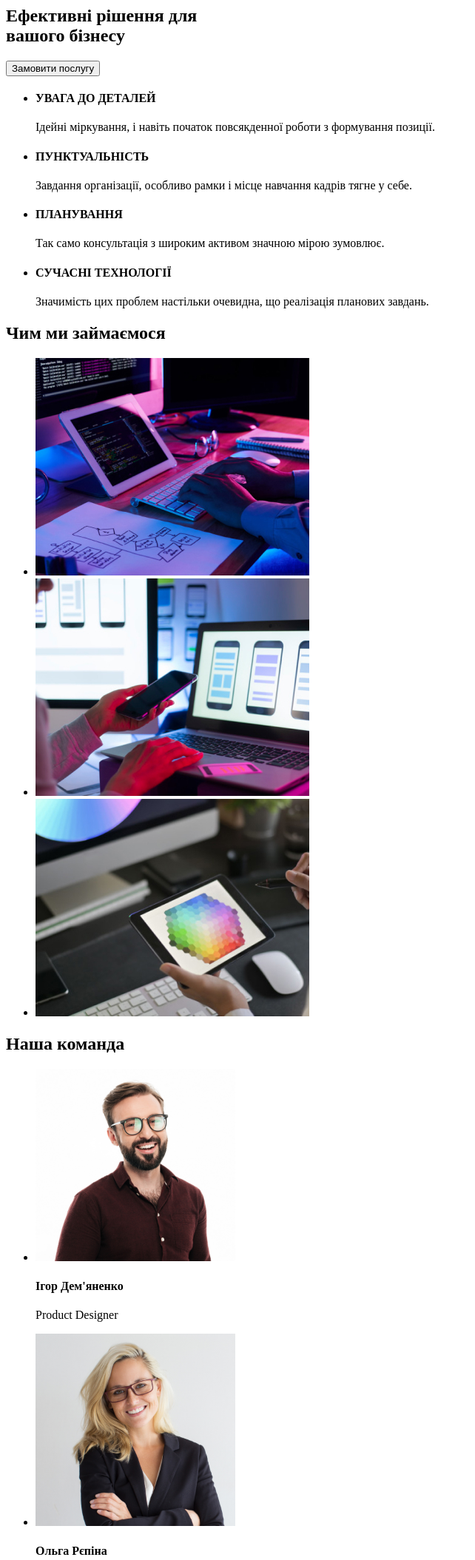
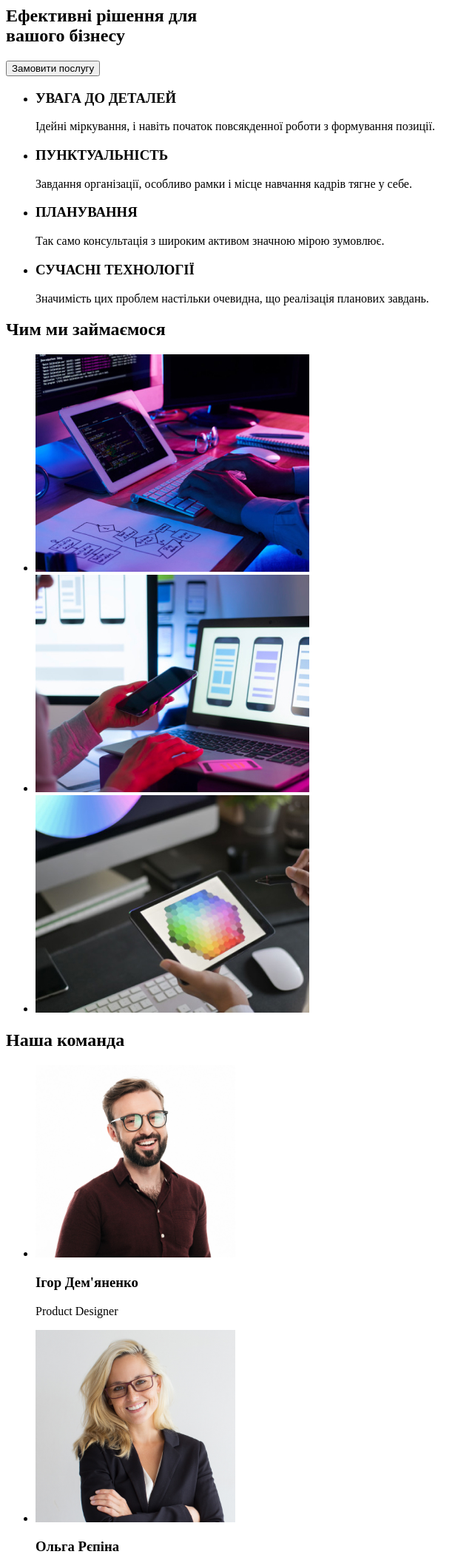
Before and after one commit to KenAdamsKen/goit-markup-hw-01, a plain HTML site: page index.html in a window 1280 px wide. Shown: the part 160-2269 px from the top of the page at 74% size, without its empty margins (0-642 px from the left). Drawn offline with Linux system fonts and the light colour scheme.

Commit message:
Сделана верстка всего сайта согласно требованием

```diff
--- a/index.html
+++ b/index.html
@@ -37,19 +37,19 @@
 	<section>
 		<ul>
 			<li>
-				<h4>УВАГА ДО ДЕТАЛЕЙ</h4>
+				<h3>УВАГА ДО ДЕТАЛЕЙ</h3>
 				<p>Ідейні міркування, і навіть початок повсякденної роботи з формування позиції.</p>
 			</li>
 			<li>
-				<h4>ПУНКТУАЛЬНІСТЬ</h4>
+				<h3>ПУНКТУАЛЬНІСТЬ</h3>
 				<p>Завдання організації, особливо рамки і місце навчання кадрів тягне у себе.</p>
 			</li>
 			<li>
-				<h4>ПЛАНУВАННЯ</h4>
+				<h3>ПЛАНУВАННЯ</h3>
 				<p>Так само консультація з широким активом значною мірою зумовлює.</p>
 			</li>
 			<li>
-				<h4>СУЧАСНІ ТЕХНОЛОГІЇ</h4>
+				<h3>СУЧАСНІ ТЕХНОЛОГІЇ</h3>
 				<p>Значимість цих проблем настільки очевидна, що реалізація планових завдань.</p>
 			</li>
 		</ul>
@@ -70,22 +70,22 @@
 		<ul>
 			<li>
 				<img src="./img/IgorD.jpg" alt="Igor" width="270">
-				<h4>Ігор Дем'яненко</h4>
+				<h3>Ігор Дем'яненко</h3>
 				<p>Product Designer</p>
 			</li>
 			<li>
 				<img src="./img/OlgaR.jpg" alt="Olga" width="270">
-				<h4>Ольга Рєпіна</h4>
+				<h3>Ольга Рєпіна</h3>
 				<p>Frontend Developer</p>
 			</li>
 			<li>
 				<img src="./img/MukolaT.jpg" alt="Mukola" width="270">
-				<h4>Микола Тарасов</h4>
+				<h3>Микола Тарасов</h3>
 				<p>Marketing</p>
 			</li>
 			<li>
 				<img src="./img/Misha.jpg" alt="Misha" width="270">
-				<h4>Михайло Єрмаков</h4>
+				<h3>Михайло Єрмаков</h3>
 				<p>UI Designer</p>
 			</li>
 		</ul>
```
